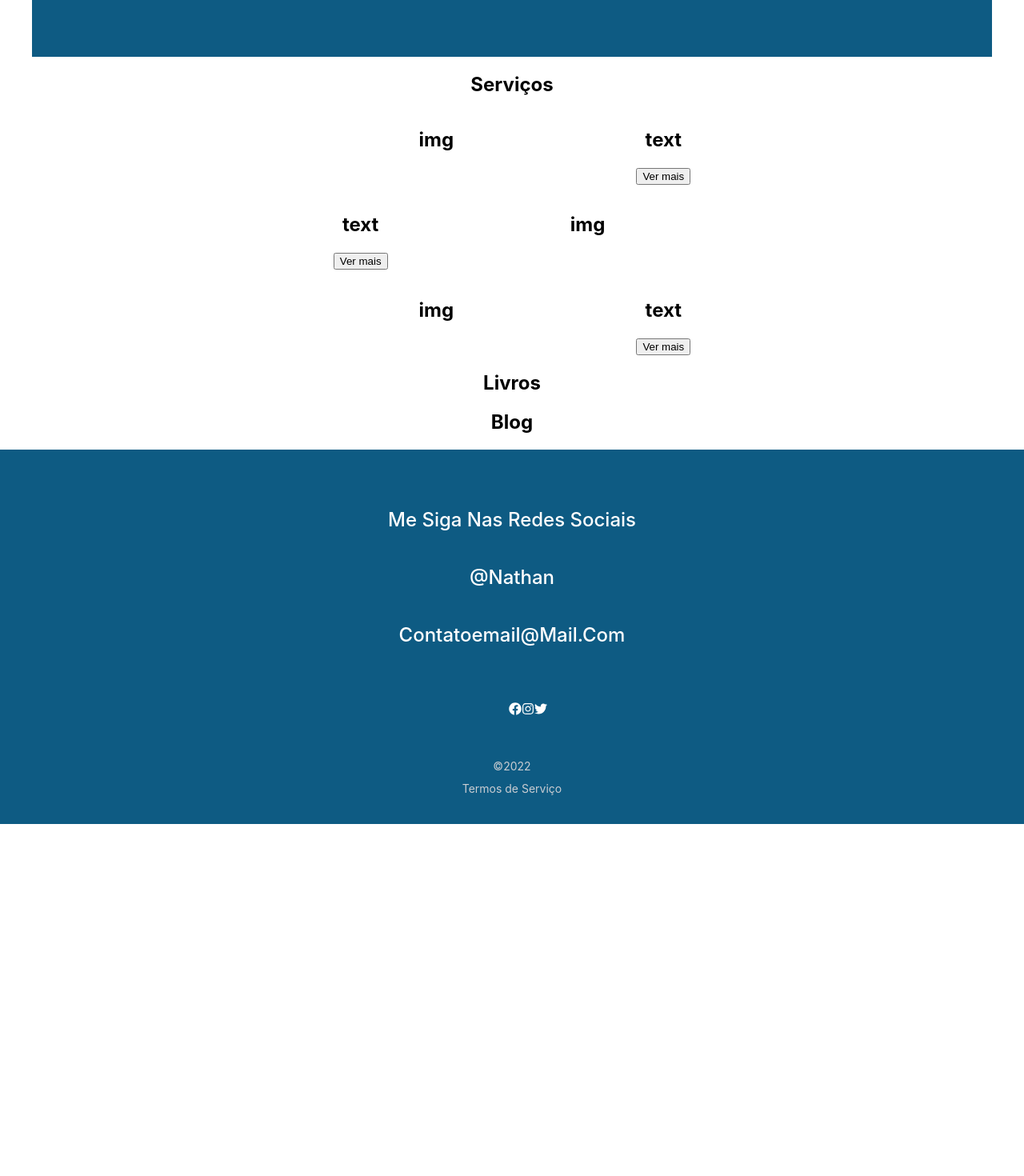
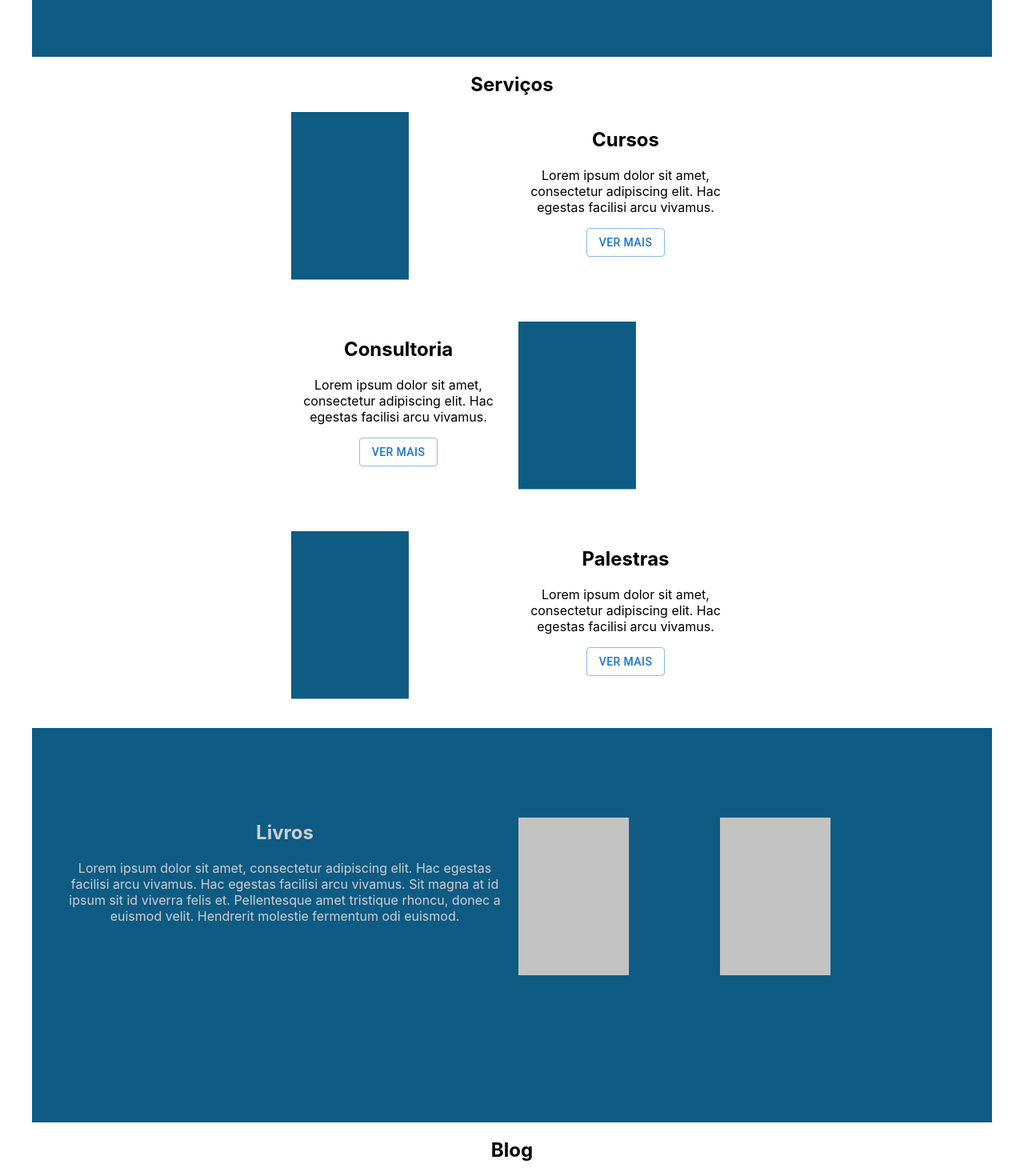
Before and after one commit to m4goth/nathan-personal-website, a React (Create React App) app: page / in a window 1280 px wide. Shown: the part 1080-2550 px from the top of the page at 80% size. Before the commit the page ends 2110 px from the top, so only its background shows below. Built offline with nearby package versions, Linux system fonts and the light colour scheme.

Commit message:
criado a estrutura de Livros, refatorado estrutura Servicos

```diff
--- a/src/components/Livros.js
+++ b/src/components/Livros.js
@@ -1,3 +1,39 @@
-export function Livros() {
-    return <h2>Livros</h2>
-}
+import * as React from "react";
+import Grid from "@mui/material/Grid";
+import Container from "@mui/material/Container";
+
+import '../css/Livros.css';
+
+const Livros = () => {
+    return (
+      <Container className="container">
+        <Grid container spacing={2} sx={{p:4}}>
+          <Grid xs={12} sm={6} className="grid-left">
+            <h1>Livros</h1>
+            <p>Lorem ipsum dolor sit amet, consectetur adipiscing elit. Hac egestas facilisi arcu vivamus. Hac egestas facilisi arcu vivamus. Sit magna at id ipsum sit id viverra felis et. Pellentesque amet tristique rhoncu, donec a euismod velit. Hendrerit molestie fermentum odi euismod.</p>
+          </Grid>
+
+          <Grid xs={12} sm={6} className="grid-right">
+            <Grid container spacing={2} sx={{p:4}}>
+                <Grid xs={8} sm={6}>
+                    <svg width="" height="" viewBox="300 100 664 614" fill="none" xmlns="http://www.w3.org/2000/svg">
+                    <rect width="664" height="614" fill="#C2C2C2"/>
+                    </svg>
+                </Grid>
+                <Grid xs={8} sm={6}>
+                    <svg width="" height="" viewBox="300 100 664 614" fill="none" xmlns="http://www.w3.org/2000/svg">
+                    <rect width="664" height="614" fill="#C2C2C2"/>
+                    </svg>
+                </Grid>
+            </Grid>
+          </Grid>
+        </Grid>
+      </Container>
+    );
+  };
+
+  export { Livros };
+
+// export function Livros() {
+//     return <h2>Livros</h2>
+// }
--- a/src/components/Servicos.js
+++ b/src/components/Servicos.js
@@ -3,6 +3,7 @@ import Container from '@mui/material/Container';
 
 import Grid from '@mui/material/Grid';
 
+import Button from '@mui/material/Button';
 
 export function Servicos() {
   return (
@@ -10,32 +11,45 @@ export function Servicos() {
             <h1 className='tittle'>Serviços</h1>
             <Grid container spacing={2}>
                 {/* serviço 1 */}
-                <Grid item xs={8}>
-                    <h1>img</h1>
+                <Grid item xs={8} sm={6}>
+                    {/* <h1>img</h1> */}
+                    <svg width="" height="" viewBox="300 100 664 600" fill="none" xmlns="http://www.w3.org/2000/svg">
+                    <rect width="664" height="614" fill="#0E5B83"/>
+                    </svg>
+
                 </Grid>
-                <Grid item xs={4}>
-                    <h2>text</h2>
-                    <button>Ver mais</button>
+                <Grid item xs={4} sm={6} className="grid">
+                    <h2>Cursos</h2>
+                    <p>Lorem ipsum dolor sit amet, consectetur adipiscing elit. Hac egestas facilisi arcu vivamus.</p>
+                    <Button variant="outlined">Ver mais</Button>
                 </Grid>
 
                 <br></br>
                 {/* serviço 2 */}
-                <Grid item xs={4}>
-                    <h1>text</h1>
-                    <button>Ver mais</button>
+                <Grid item xs={4} sm={6}>
+                    <h2>Consultoria</h2>
+                    <p>Lorem ipsum dolor sit amet, consectetur adipiscing elit. Hac egestas facilisi arcu vivamus.</p>
+                    <Button variant="outlined">Ver mais</Button>
                 </Grid>
-                <Grid item xs={8}>
-                    <h2>img</h2>
+                <Grid item xs={8} sm={6}>
+                    {/* <h1>img</h1> */}
+                    <svg width="" height="" viewBox="300 100 664 600" fill="none" xmlns="http://www.w3.org/2000/svg">
+                    <rect width="664" height="614" fill="#0E5B83"/>
+                    </svg>
                 </Grid>
 
                 <br></br>
                 {/* serviço 3 */}
-                <Grid item xs={8}>
-                    <h1>img</h1>
+                <Grid item xs={8} sm={6}>
+                    {/* <h1>img</h1> */}
+                    <svg width="" height="" viewBox="300 100 664 600" fill="none" xmlns="http://www.w3.org/2000/svg">
+                    <rect width="664" height="614" fill="#0E5B83"/>
+                    </svg>
                 </Grid>
-                <Grid item xs={4}>
-                    <h2>text</h2>
-                    <button>Ver mais</button>
+                <Grid item xs={4} sm={6}>
+                    <h2>Palestras</h2>
+                    <p>Lorem ipsum dolor sit amet, consectetur adipiscing elit. Hac egestas facilisi arcu vivamus.</p>
+                    <Button variant="outlined">Ver mais</Button>
                 </Grid>
             </Grid>
         </Container>
--- a/src/css/Livros.css
+++ b/src/css/Livros.css
@@ -0,0 +1,3 @@
+.container {
+    background-color: #0E5B83;
+}
--- a/src/css/Servicos.css
+++ b/src/css/Servicos.css
@@ -1,3 +1,7 @@
 .tittle {
     text-align: center;
 }
+
+.grid p{
+    text-align: center;
+}
```
